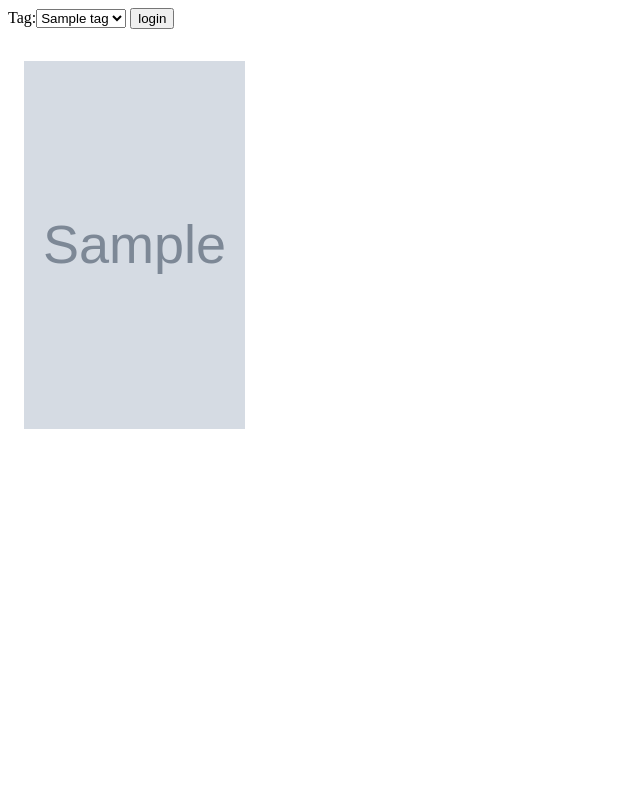
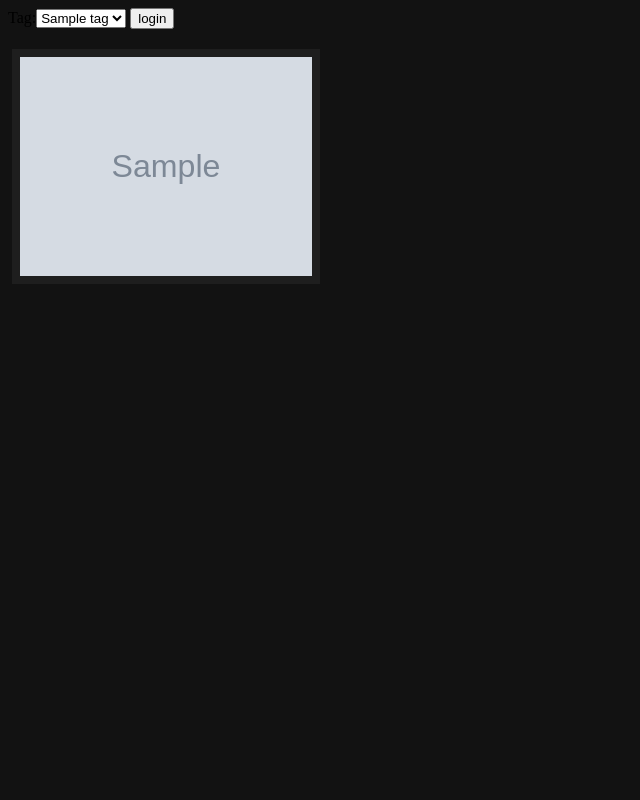
Before and after one commit to miki4920/BattlemapSearcher, a Django app: page / in a window 1280 px wide. Shown: the whole page, without its empty margins (0-640 px from the left). Run offline with Django 3.2, Linux system fonts and the light colour scheme; tables that the repository leaves empty hold one stand-in row (values such as "Sample post"); grey boxes marked "Sample" are stand-in pictures.

Commit message:
Added borders, darker theme and overlay text TODO: Add other information to the photo card, add a working search bar

```diff
--- a/mapviewer/models.py
+++ b/mapviewer/models.py
@@ -77,9 +77,7 @@ class Map(models.Model):
         elif thumb_extension == '.png':
             FTYPE = 'PNG'
         else:
-            return False  # Unrecognized file type
-
-        # Save thumbnail to in-memory file as StringIO
+            return False
         temp_thumb = BytesIO()
         image.save(temp_thumb, FTYPE)
         temp_thumb.seek(0)
--- a/mapviewer/static/mapviewer/style.css
+++ b/mapviewer/static/mapviewer/style.css
@@ -1,59 +1,83 @@
-.maps {
-    display: flex;
-    flex-wrap: wrap;
+body {
+  background-color: rgb(18, 18, 18);
+}
+
+* {
+  box-sizing: border-box;
 }
 
 .map {
-    overflow: hidden;
-    flex: 1 0 20%;
-    max-width: 20%;
-    width: 100%;
-    padding: 6px;
-    height: 400px;
-    display: flex;
-    box-sizing: border-box;
+  padding: 4px 4px;
+  float: left;
+  width: 12.49999%;
+  opacity
 }
 
-.map a {
-    flex: auto;
-    max-width: 100%;
-    background-color: rgba(255, 255, 255, 0.11);
-    padding: 8px;
-    border-radius: 5px;
-    text-decoration: inherit;
-    color: inherit;
-    transition: .1s ease-in;
-    border: 2px rgba(255, 255, 255, 0.0) solid;
+@media only screen and (max-width: 1600px) {
+  .map {
+    width: 24.99999%;
+  }
+}
+
+@media only screen and (max-width: 1000px) {
+  .map {
+    width: 49.99999%;
+  }
+}
+
+@media only screen and (max-width: 600px) {
+  .map {
+    width: 100%;
+  }
 }
 
 
-.map a:hover {
-    background-color: rgba(255, 255, 255, 0.15);
-    border: 2px rgba(255, 255, 255, 0.15) solid;
+.box {
+  background-color: rgba(255, 255, 255, 0.05);
+  width: 100%;
+  height: auto;
+  padding: 8px;
 }
 
-.map a:hover .box img {
-    filter: blur(2px);
+.box:hover {
+  background-color: rgba(255, 255, 255, 0.12);
+  transition: .3s ease-in;
 }
 
-.map a:hover .box div {
-    opacity: 1;
+a {
+    color: black;
 }
 
-.map .box {
-    align-items: center;
-    justify-content: center;
-    overflow: hidden;
-    display: flex;
-    margin: auto;
-    width: 100%;
-    height: 100%;
-    position: relative;
+.blur {
+  overflow: hidden;
+  position: relative;
+  display: inline-block;
 }
 
-.map a .box img {
-    transition: .1s ease-in;
-    height: 100%;
-    width: 100%;
-    object-fit: cover;
+img {
+  width: 100%;
+  height: auto;
 }
+
+.box:hover img{
+  filter: blur(5px);
+  opacity: 0.2;
+  transition: .3s ease-in;
+}
+
+.desc {
+    position: absolute;
+        z-index: 999;
+        margin: 8px 8px;
+        left: 0;
+        right: 0;
+        top: 0%;
+        text-align: left;
+        width: 50%;
+        opacity: 0;
+}
+
+.box:hover .desc{
+  opacity: 1;
+  transition: .3s ease-in;
+}
--- /dev/null
+++ b/mapviewer/templates/mapviewer/base.html
@@ -0,0 +1,6 @@
+<head>
+  <link href="https://unpkg.com/material-components-web@latest/dist/material-components-web.min.css" rel="stylesheet">
+  <script src="https://unpkg.com/material-components-web@latest/dist/material-components-web.min.js"></script>
+    <link rel="stylesheet" href="https://fonts.googleapis.com/icon?family=Material+Icons">
+
+</head>
--- a/mapviewer/templates/mapviewer/mapviewer.html
+++ b/mapviewer/templates/mapviewer/viewer.html
@@ -12,9 +12,17 @@
 <div class="maps">
 {% for map in maps %}
     <div class="map">
+
+        <div class="box">
+
         <a href=/media/{{map.picture}} target="_blank">
-            <div class="box"><img src=/media/{{map.thumbnail}} alt="map"></div>
+            <div class="blur">
+                <img src=/media/{{map.thumbnail}} alt="map">
+                <p class="desc">{{map.name}}</p>
+            </div>
         </a>
+        </div>
+
     </div>
 {% endfor %}
 </div>
--- a/mapviewer/views.py
+++ b/mapviewer/views.py
@@ -48,4 +48,4 @@ def index(request):
         shuffle(maps)
         form = SearchForm()
     context = {"maps": maps, "form": form}
-    return render(request, 'mapviewer/mapviewer.html', context)
+    return render(request, 'mapviewer/viewer.html', context)
```
Also changed, not shown: mapviewer/templates/mapviewer/image.html (added, +10 -0 lines).
